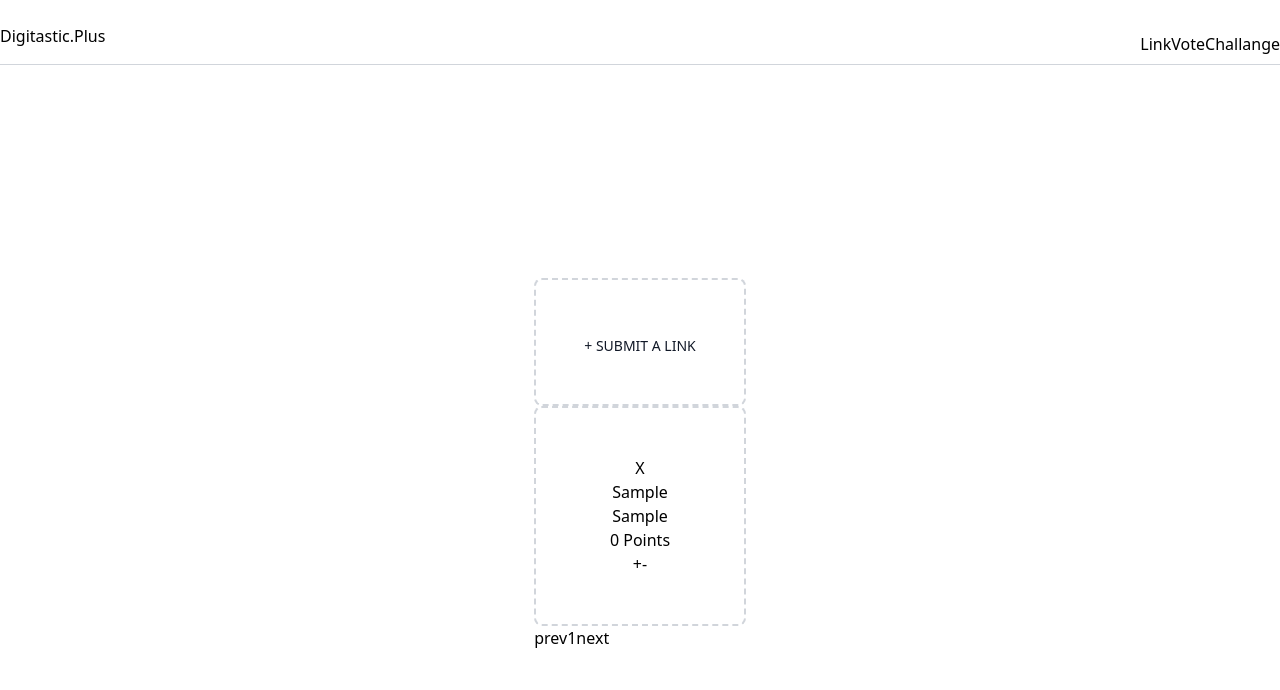
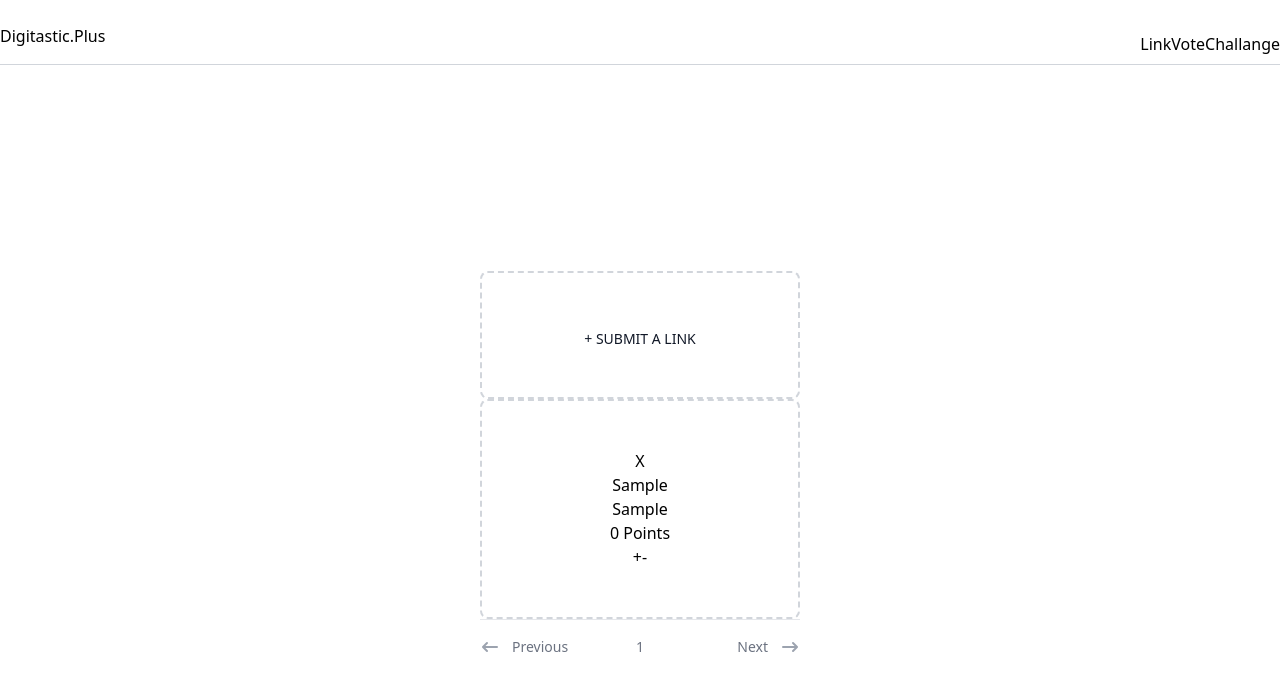
Before and after one commit to cnbrkkaya/bookmark-manager, a React (Create React App) app: page /create in a window 1280 px wide. Both pictures are taken after typing "Sample", "Sample" into the empty fields and a click on the button "Create". Shown: the top 690 px of the page. Built offline with nearby package versions, Linux system fonts and the light colour scheme.

Commit message:
update pagination component

```diff
--- a/src/App.js
+++ b/src/App.js
@@ -13,7 +13,7 @@ function App() {
   return (
     <>
       <Navbar />
-      <main className='grid place-items-center h-screen mx-auto max-w-7xl px-4 content-center'>
+      <main className='grid place-items-center h-screen mx-auto'>
         <BrowserRouter>
           <Routes>
             <Route path='/' element={<MainPage bookmarks={bookmarks} />} />
--- a/src/Pages/CreatePage/CreatePage.js
+++ b/src/Pages/CreatePage/CreatePage.js
@@ -18,8 +18,7 @@ export default function CreatePage({ addBookmark }) {
 
   return (
     <div>
-      <h1>Create</h1>
-      <Link to='/'>Back</Link>
+      <Link to='/'> Return to List</Link>
 
       <form onSubmit={handleCreate} action=''>
         <input type='text' name='linkName' placeholder='Enter Link' />
--- a/src/Pages/MainPage/MainPage.js
+++ b/src/Pages/MainPage/MainPage.js
@@ -5,7 +5,7 @@ import Pagination from '../../components/Pagination/Pagination'
 
 export default function MainPage({ bookmarks }) {
   return (
-    <div>
+    <div className='w-3/12'>
       <Link to='/create'>
         <button
           type='button'
--- a/src/components/Pagination/Pagination.js
+++ b/src/components/Pagination/Pagination.js
@@ -1,4 +1,8 @@
 import { useState } from 'react'
+import {
+  ArrowNarrowLeftIcon,
+  ArrowNarrowRightIcon,
+} from '@heroicons/react/solid'
 
 export default function Pagination({ data, RenderComponent, dataLimit }) {
   const [pages] = useState(Math.ceil(data.length / dataLimit))
@@ -42,17 +46,43 @@ export default function Pagination({ data, RenderComponent, dataLimit }) {
         ))}
       </div>
 
-      <div>
-        <button onClick={goToPreviousPage}>prev</button>
-
-        {getPaginationGroup().map((item, index) => (
-          <button key={index} onClick={changePage}>
-            <span>{item}</span>
-          </button>
-        ))}
-
-        <button onClick={goToNextPage}>next</button>
-      </div>
+      <nav className='border-t border-gray-200 px-4 flex items-center justify-between sm:px-0'>
+        <div onClick={goToPreviousPage} className='-mt-px w-0 flex-1 flex'>
+          <a
+            href='#'
+            className='border-t-2 border-transparent pt-4 pr-1 inline-flex items-center text-sm font-medium text-gray-500 hover:text-gray-700 hover:border-gray-300'>
+            <ArrowNarrowLeftIcon
+              className='mr-3 h-5 w-5 text-gray-400'
+              aria-hidden='true'
+            />
+            Previous
+          </a>
+        </div>
+        <div className='hidden md:-mt-px md:flex'>
+          {getPaginationGroup().map((item, index) => (
+            <a
+              key={index}
+              onClick={changePage}
+              href='#'
+              className='border-transparent text-gray-500 hover:text-gray-700 hover:border-gray-300 border-t-2 pt-4 px-4 inline-flex items-center text-sm font-medium'>
+              {item}
+            </a>
+          ))}
+        </div>
+        <div
+          onClick={goToNextPage}
+          className='-mt-px w-0 flex-1 flex justify-end'>
+          <a
+            href='#'
+            className='border-t-2 border-transparent pt-4 pl-1 inline-flex items-center text-sm font-medium text-gray-500 hover:text-gray-700 hover:border-gray-300'>
+            Next
+            <ArrowNarrowRightIcon
+              className='ml-3 h-5 w-5 text-gray-400'
+              aria-hidden='true'
+            />
+          </a>
+        </div>
+      </nav>
     </div>
   )
 }
```
